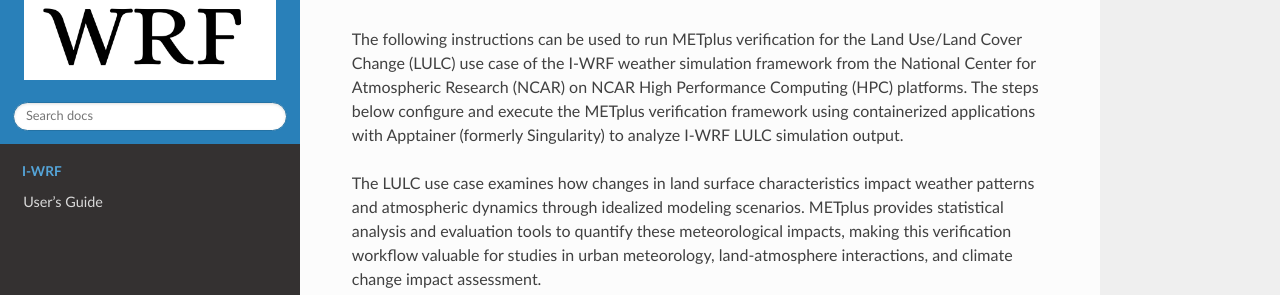
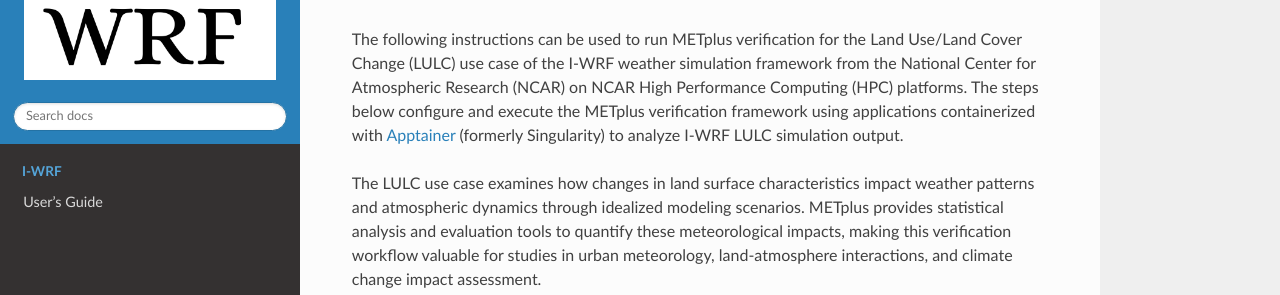
Before and after one commit to NCAR/i-wrf, a Sphinx documentation site: the page built from docs/Users_Guide/lulcncarhpc.rst, in a window 1280 px wide and 900 px high. Shown: the part 225-520 px from the top of the window. Built offline with Sphinx 7.4.7 and the Read the Docs theme 3.1.0, drawn with Linux system fonts in a browser that asks for light colours; comment, search, counter and statistics services are not loaded; part of the change alters nothing that is shown.

```diff
--- a/docs/Users_Guide/lulcncarhpc.rst
+++ b/docs/Users_Guide/lulcncarhpc.rst
@@ -9,7 +9,7 @@ Running I-WRF on NCAR HPCs with Land Use/Land Cover Change Data
 Overview
 ========
 
-The following instructions can be used to run METplus verification for the Land Use/Land Cover Change (LULC) use case of the I-WRF weather simulation framework from the National Center for Atmospheric Research (NCAR) on NCAR High Performance Computing (HPC) platforms. The steps below configure and execute the METplus verification framework using containerized applications with Apptainer (formerly Singularity) to analyze I-WRF LULC simulation output.
+The following instructions can be used to run METplus verification for the Land Use/Land Cover Change (LULC) use case of the I-WRF weather simulation framework from the National Center for Atmospheric Research (NCAR) on NCAR High Performance Computing (HPC) platforms. The steps below configure and execute the METplus verification framework using applications containerized with `Apptainer <https://apptainer.org/>`_ (formerly Singularity) to analyze I-WRF LULC simulation output.
 
 The LULC use case examines how changes in land surface characteristics impact weather patterns and atmospheric dynamics through idealized modeling scenarios. METplus provides statistical analysis and evaluation tools to quantify these meteorological impacts, making this verification workflow valuable for studies in urban meteorology, land-atmosphere interactions, and climate change impact assessment.
 
```
